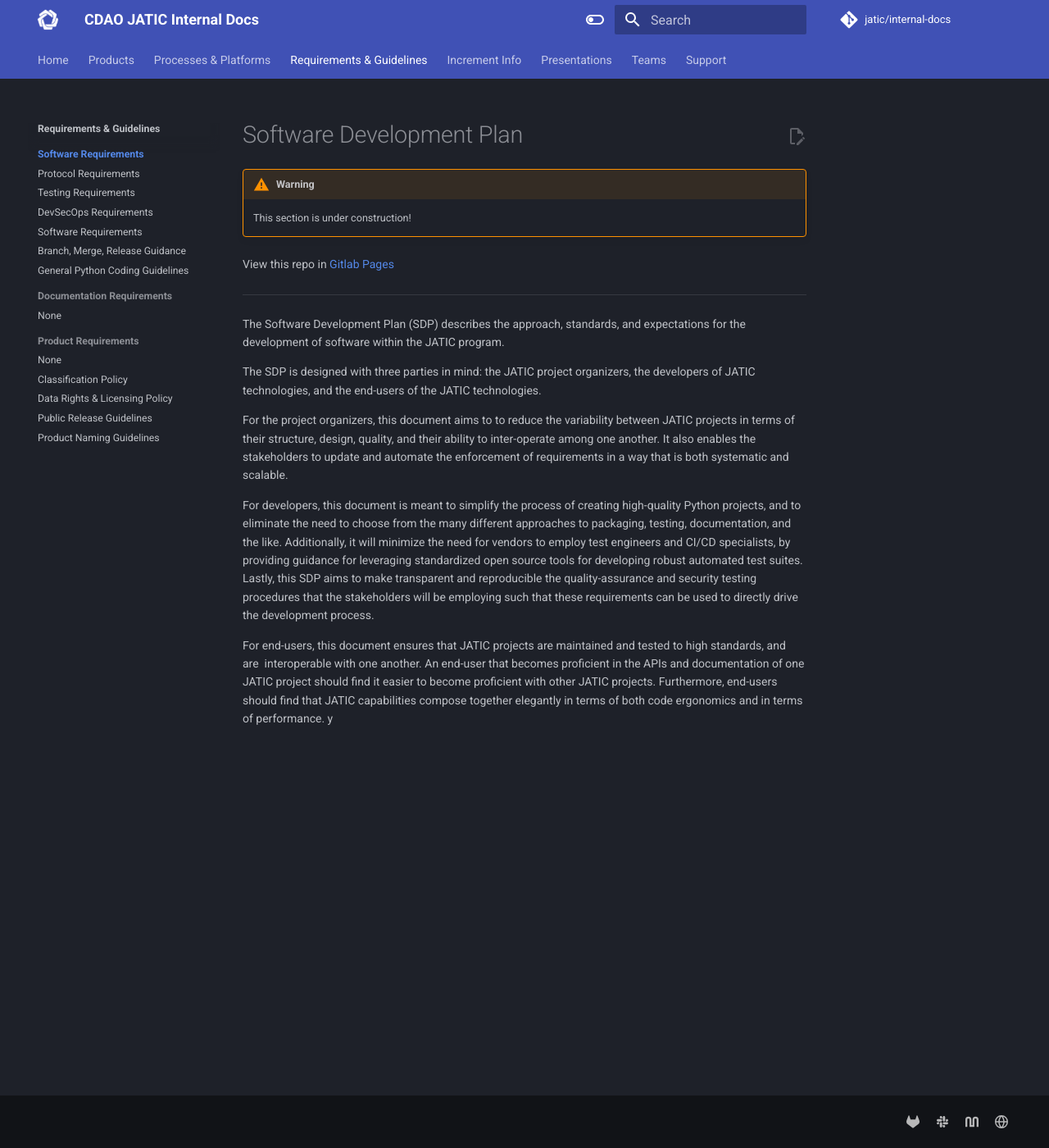
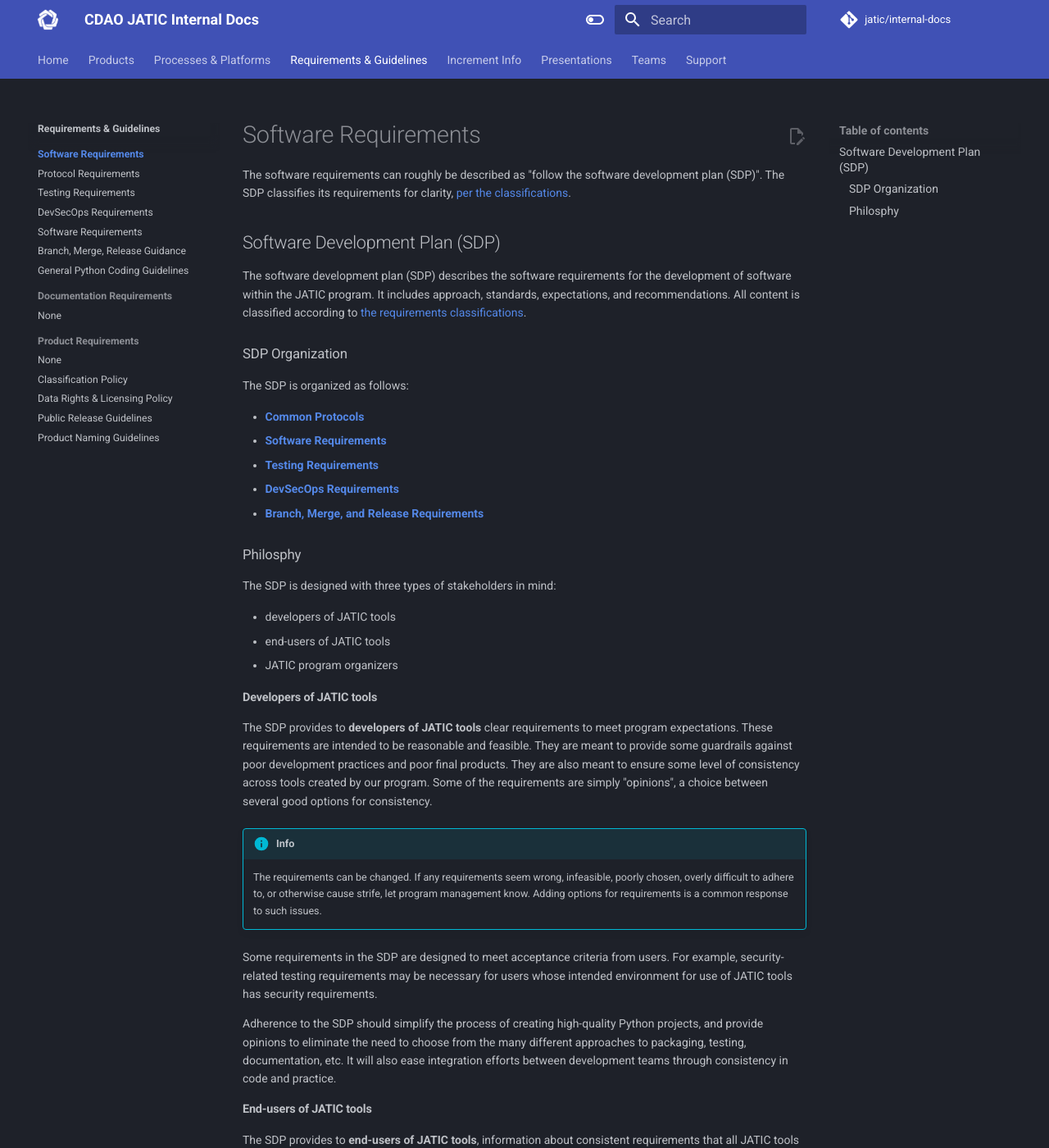
Before and after one commit to zheng0xd/JATIC-internal-docs, an MkDocs documentation site: the page built from docs/sdp/index.md, in a window 1280 px wide and 1400 px high. Shown: the whole window at 82% size. Built offline with MkDocs 1.6.1 and Material for MkDocs 9.7.7, drawn with Linux system fonts in a browser that asks for light colours; some of the changed text lies outside the part shown.

Commit message:
[sdp] Significant changes to SDP intro
- Now SDP resides with Software Requirements.
- Child documents need updates.
- Added links to things.
- Formulated to be about defining requirements.
- Updated description of stakeholders and the value to them of the SDP. May need further revision.
- There are some issues with document organization and naming. E.g., there are software requirements within software requirements.

```diff
--- a/docs/sdp/index.md
+++ b/docs/sdp/index.md
@@ -1,20 +1,47 @@
-# Software Development Plan
+# Software Requirements
 
-!!! warning
+The software requirements can roughly be described as "follow the software development plan (SDP)".
+The SDP classifies its requirements for clarity, [per the classifications](../reqs/index.md#requirement-classification).
 
-    This section is under construction!
+## Software Development Plan (SDP)
 
-View this repo in [Gitlab Pages](https://jatic.pages.jatic.net/docs/sdp)
+The software development plan (SDP) describes the software requirements for the development of software within the JATIC program. It includes approach, standards, expectations, and recommendations. All content is classified according to [the requirements classifications](../reqs/index.md#requirement-classification).
 
----
+### SDP Organization
 
-The Software Development Plan (SDP) describes the approach, standards, and expectations for the development of software within the JATIC program.
+The SDP is organized as follows:
 
-The SDP is designed with three parties in mind: the JATIC project organizers, the developers of JATIC technologies, and the end-users of the JATIC technologies.
+- **[Common Protocols](./protocols.md)**
+- **[Software Requirements](./software-requirements.md)**
+- **[Testing Requirements](./testing-plan.md)**
+- **[DevSecOps Requirements](./devsecops.md)**
+- **[Branch, Merge, and Release Requirements](./branch-merge-release.md)**
 
-For the project organizers, this document aims to to reduce the variability between JATIC projects in terms of their structure, design, quality, and their ability to inter-operate among one another. It also enables the stakeholders to update and automate the enforcement of requirements in a way that is both systematic and scalable.
+### Philosphy
 
-For developers, this document is meant to simplify the process of creating high-quality Python projects, and to eliminate the need to choose from the many different approaches to packaging, testing, documentation, and the like. Additionally, it will minimize the need for vendors to employ test engineers and CI/CD specialists, by providing guidance for leveraging standardized open source tools for developing robust automated test suites. Lastly, this SDP aims to make transparent and reproducible the quality-assurance and security testing procedures that the stakeholders will be employing such that these requirements can be used to directly drive the development process.
+The SDP is designed with three types of stakeholders in mind:
 
-For end-users, this document ensures that JATIC projects are maintained and tested to high standards, and are  interoperable with one another. An end-user that becomes proficient in the APIs and documentation of one JATIC project should find it easier to become proficient with other JATIC projects. Furthermore, end-users should find that JATIC capabilities compose together elegantly in terms of both code ergonomics and in terms of performance.
-y
+- developers of JATIC tools
+- end-users of JATIC tools
+- JATIC program organizers
+
+#### Developers of JATIC tools
+
+The SDP provides to **developers of JATIC tools** clear requirements to meet program expectations.
+These requirements are intended to be reasonable and feasible. They are meant to provide some guardrails against poor development practices and poor final products. They are also meant to ensure some level of consistency across tools created by our program. Some of the requirements are simply "opinions", a choice between several good options for consistency.
+
+!!! info
+
+    The requirements can be changed. If any requirements seem wrong, infeasible, poorly chosen, overly difficult to adhere to, or otherwise cause strife, let program management know. Adding options for requirements is a common response to such issues.
+
+Some requirements in the SDP are designed to meet acceptance criteria from users. For example, security-related testing requirements may be necessary for users whose intended environment for use of JATIC tools has security requirements.
+
+Adherence to the SDP should simplify the process of creating high-quality Python projects, and provide opinions to eliminate the need to choose from the many different approaches to packaging, testing, documentation, etc. It will also ease integration efforts between development teams through consistency in code and practice.
+
+#### End-users of JATIC tools
+
+The SDP provides to **end-users of JATIC tools**, information about consistent requirements that all JATIC tools meet. This allows users to make informed decisions relating to use of the tools. The SDP contains technical details related to security, testing, coding, and processes that may or may not meet user requirements. Compliance by development teams with the SDP should improve quality and consistency of tools, which will improve user experience with the tools.
+
+#### JATIC program organizers
+
+**JATIC program organizers** include program management as well as others who work to organize program-wide cohesive work. The SDP provides to **JATIC program organizers** understanding of requirements met by each team. Compliance by development teams with the SDP will improve consistency in code and practice. Program organizers will use the SDP as reference for evaluation of compliance with program requirements in technical reviews. The SDP will be used to update and automate the enforcement of requirements in a way that is both systematic and scalable.
```
